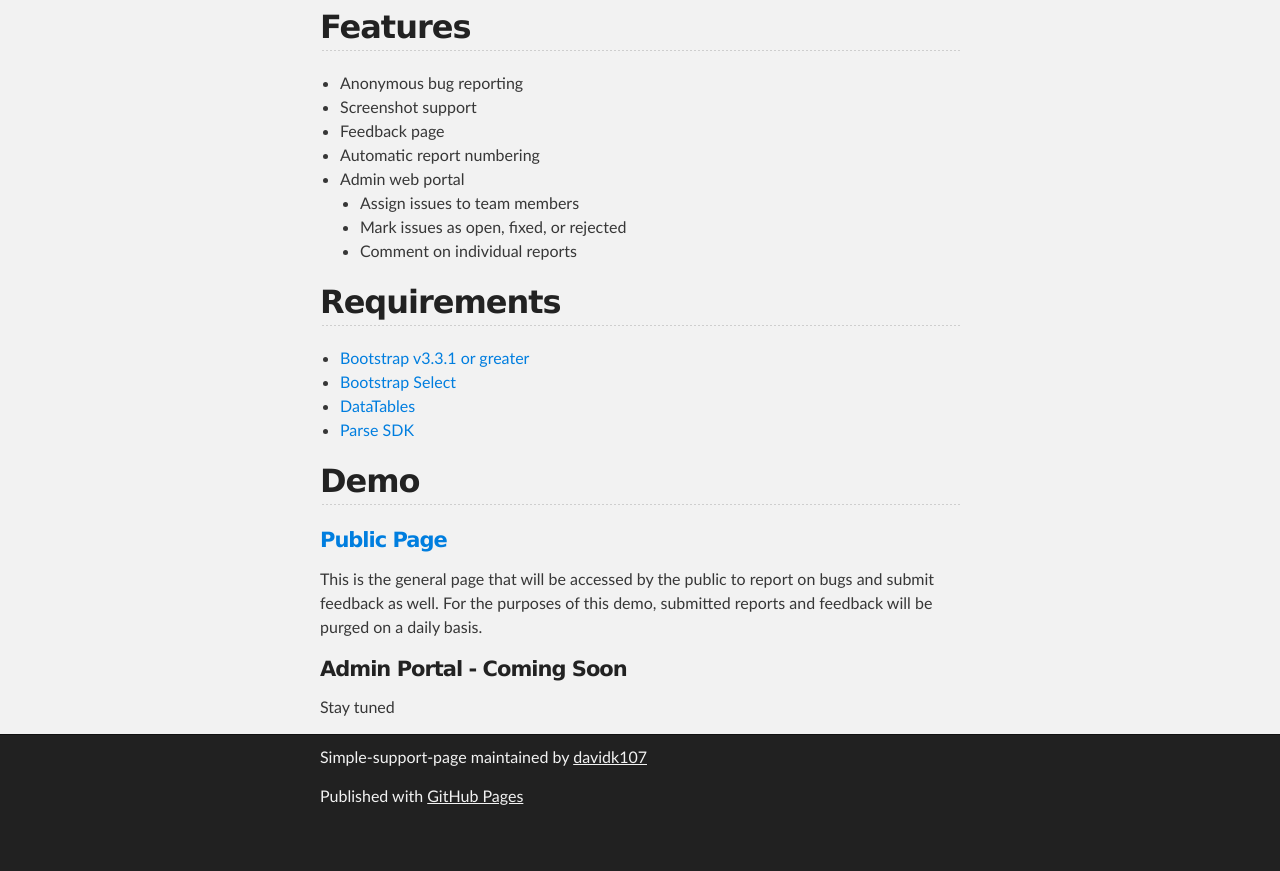
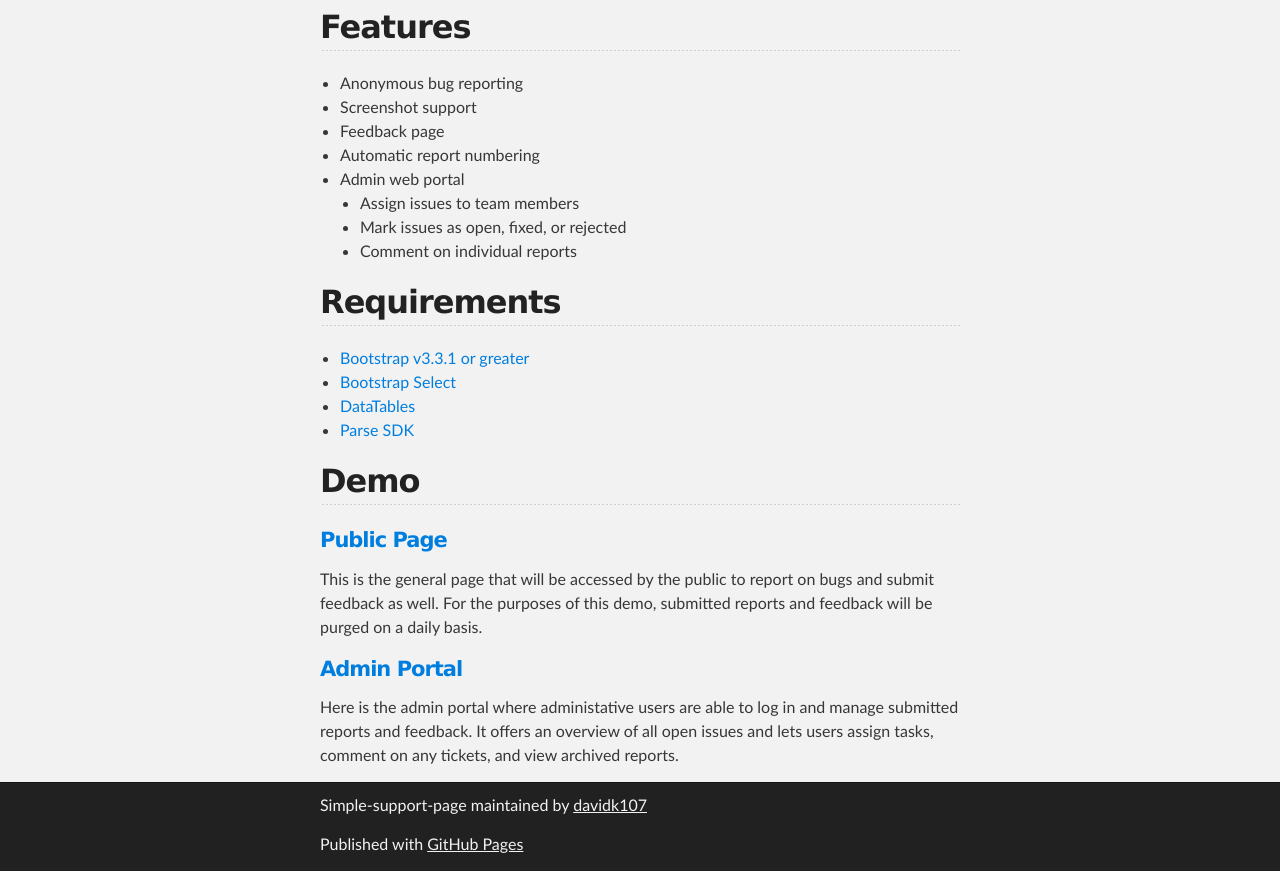
Before and after one commit to davidk107/Simple-Support-Page, a plain HTML site: page index.html in a window 1280 px wide. Shown: the part 454-1325 px from the top of the page. Before the commit the page ends 1277 px from the top, so only its background shows below. Drawn offline with Linux system fonts and the light colour scheme.

Commit message:
Updated index with link to admin portal

```diff
--- a/index.html
+++ b/index.html
@@ -83,8 +83,8 @@
          <h4><a href="demo/index.html">Public Page</a></h4>
         <p>This is the general page that will be accessed by the public to report on bugs and submit feedback as well. For the purposes of this demo, submitted reports and feedback will be purged on a daily basis.</p>
 
-        <h4>Admin Portal - Coming Soon</h4>
-        <p>Stay tuned</p>
+        <h4><a href="demo/login.html">Admin Portal</a></h4>
+        <p>Here is the admin portal where administative users are able to log in and manage submitted reports and feedback. It offers an overview of all open issues and lets users assign tasks, comment on any tickets, and view archived reports.</p>
 
     </div>
     <!-- END MAIN CONTENT -->
```
